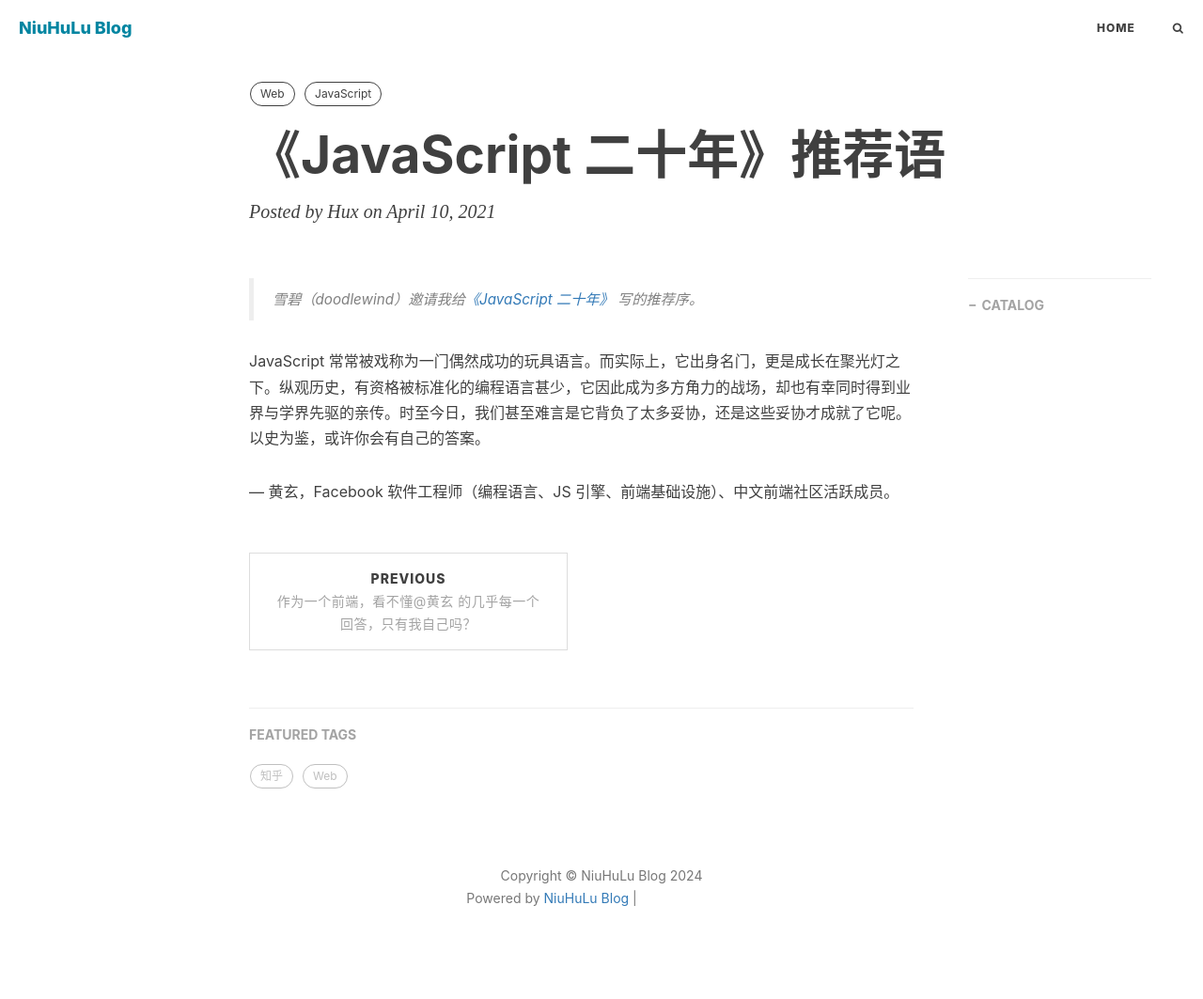
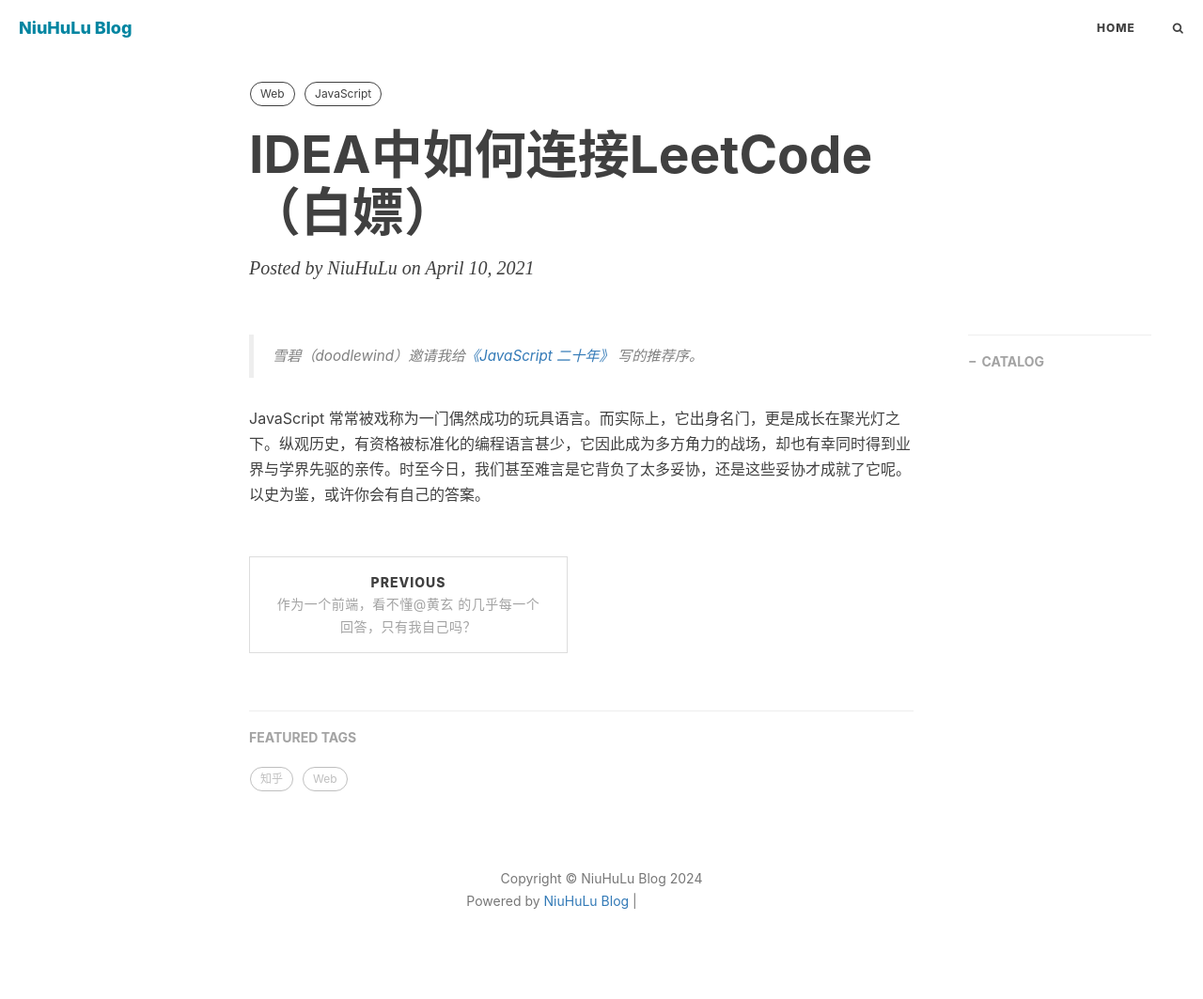
Before and after one commit to niuhuluzhihao/niuhuluzhihao.github.io, a Jekyll site: the page built from _posts/2021-04-10-js-20yrs-preface.md, in a window 1280 px wide. Shown: the whole page at 94% size. Built offline with Jekyll 4.4.1, drawn with Linux system fonts in a browser that asks for light colours; nearby versions of some CDN libraries; library files that are not in the unit come from our copies; comment, search, counter and statistics services are not loaded; grey boxes are pictures that could not be loaded.

Commit message:
20240814 測試圖片

```diff
--- a/_posts/2021-04-10-js-20yrs-preface.md
+++ b/_posts/2021-04-10-js-20yrs-preface.md
@@ -1,7 +1,7 @@
 ---
 layout:       post
-title:        "《JavaScript 二十年》推荐语"
-author:       "Hux"
+title:        "IDEA中如何连接LeetCode（白嫖）"
+author:       "NiuHuLu"
 header-style: text
 catalog:      true
 tags:
@@ -12,5 +12,3 @@ tags:
 > 雪碧（doodlewind）邀请我给[《JavaScript 二十年》](https://zhuanlan.zhihu.com/p/373065151) 写的推荐序。
 
 JavaScript 常常被戏称为一门偶然成功的玩具语言。而实际上，它出身名门，更是成长在聚光灯之下。纵观历史，有资格被标准化的编程语言甚少，它因此成为多方角力的战场，却也有幸同时得到业界与学界先驱的亲传。时至今日，我们甚至难言是它背负了太多妥协，还是这些妥协才成就了它呢。以史为鉴，或许你会有自己的答案。
-
-— 黄玄，Facebook 软件工程师（编程语言、JS 引擎、前端基础设施）、中文前端社区活跃成员。
```
Also changed, not shown: _posts/2020-04-03-react-hooks-vue-composition.md (+1 -1 lines).
